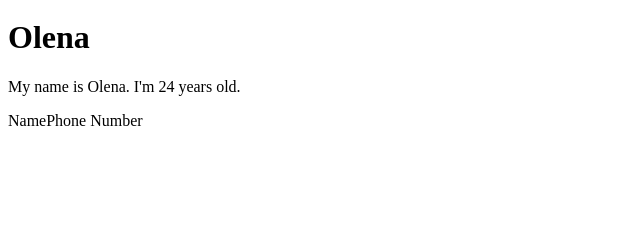
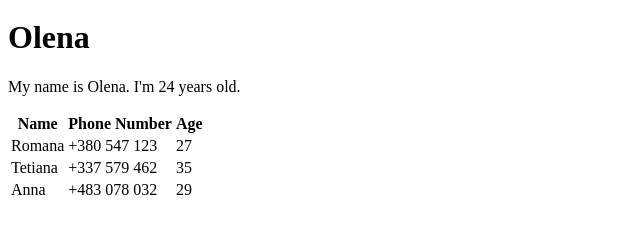
Before and after one commit to IT-Cluster-Academy-FWD/fwdo-2-intro-hml-alpha, a plain HTML site: page team/olena.html in a window 1280 px wide. Shown: the part 184-418 px from the top of the page, without its empty margins (0-640 px from the left). Drawn offline with Linux system fonts and the light colour scheme.

Commit message:
table changed

```diff
--- a/team/olena.html
+++ b/team/olena.html
@@ -1,17 +1,17 @@
 <!DOCTYPE html>
 <html lang="en">
+
 <head>
   <meta charset="UTF-8">
   <meta name="viewport" content="width=device-width, initial-scale=1.0">
   <title>Olena</title>
 </head>
+
 <body>
   <header>
-
     <a href="">
       <img src="/img/logo.jpg" alt="Multiple color wheel" title="Our website logo" style="max-width: 100px;">
     </a>
-
     <nav>
       <ul>
         <li>
@@ -35,11 +35,32 @@
 
     <table>
       <thead>
-        <td>
-        <tr>Name</tr>
-        <tr>Phone Number</tr>
-        </td>
+        <tr>
+         <th>Name</th>
+         <th>Phone Number</th>
+         <th>Age</th>
+        </tr>
       </thead>
+
+      <tbody>
+        <tr>
+         <td>Romana</td>
+         <td>+380 547 123</td>
+         <td>27</td>
+       </tr>
+
+        <tr>
+          <td>Tetiana</td>
+          <td>+337 579 462</td>
+          <td>35</td>
+        </tr>
+
+        <tr>
+          <td>Anna</td>
+          <td>+483 078 032</td>
+          <td>29</td>
+        </tr>
+      </tbody>
     </table>
 
   </main>
```
